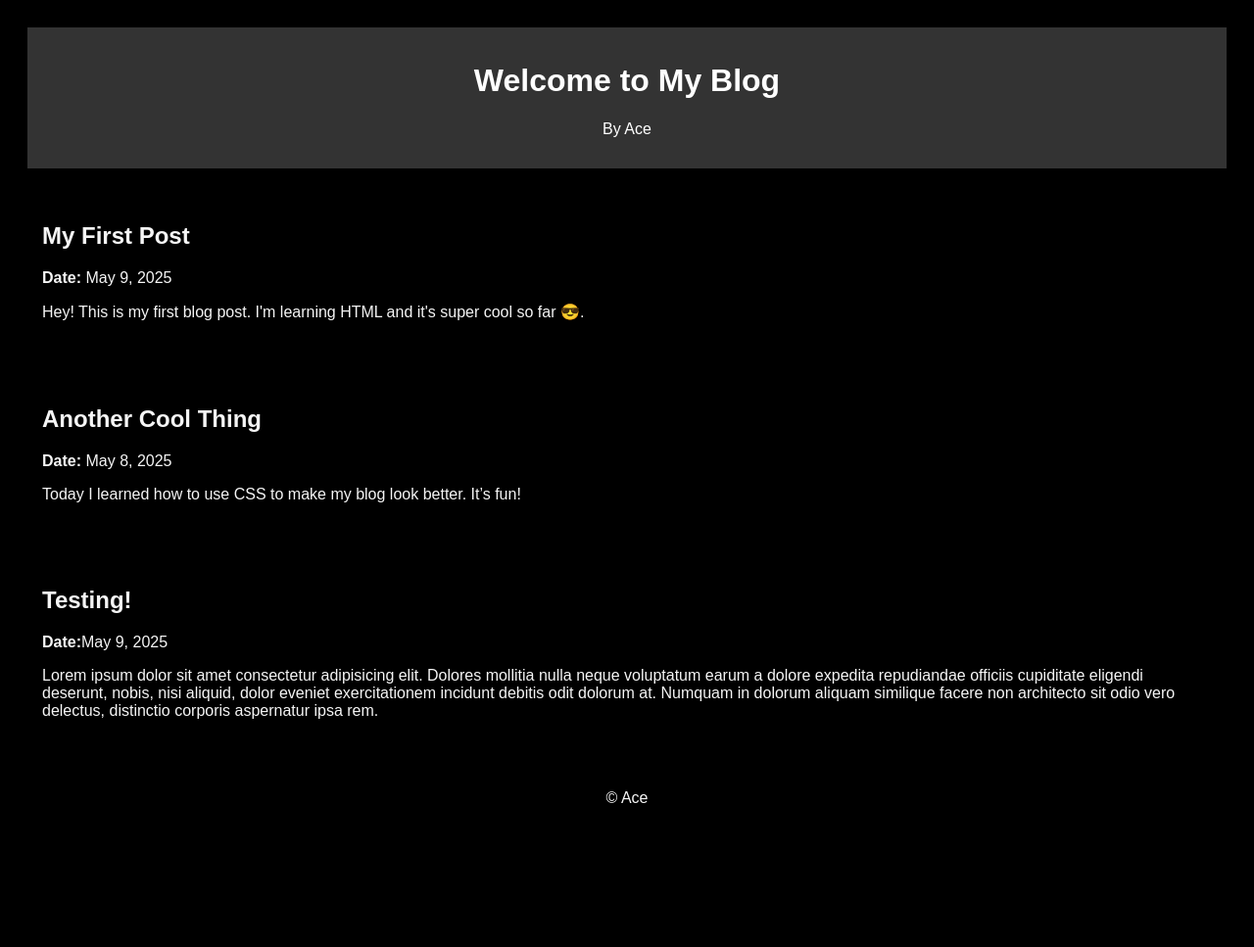
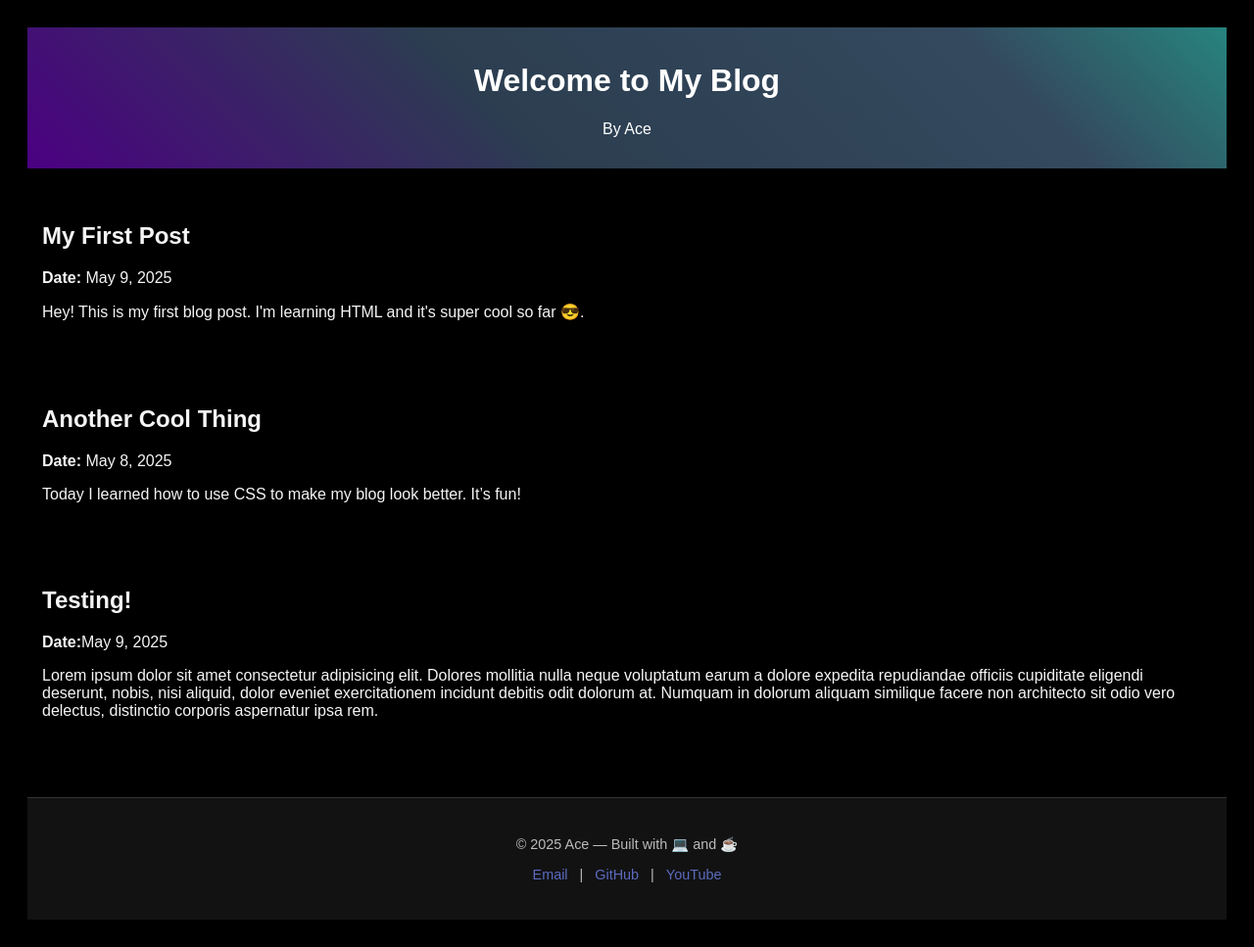
Before and after one commit to aceify-glitch/aceify-glitch.github.io, a plain HTML site: page blog.html in a window 1280 px wide. Shown: the whole page at 98% size. Before the commit the page ends 868 px from the top, so only its background shows below. Drawn offline with Linux system fonts and the light colour scheme.

Commit message:
Update blog.html

```diff
--- a/blog.html
+++ b/blog.html
@@ -30,13 +30,54 @@
       margin-top: 40px;
       color: whitesmoke;
     }
+    .rgb-header{
+  animation: rgb-glow 5s linear infinite;
+  background-size:300%,300%;
+  background-image:linear-gradient(
+    45deg,
+    #4b0082,  /* indigo */
+    #2c3e50,  /* dark blue-gray */
+    #34495e,  /* dark slate */
+    #1abc9c,  /* dark aqua */
+    #16a085,  /* teal */
+    #9b59b6,  /* muted purple */
+    #8e44ad,  /* deep violet */
+    #4b0082   /* back to indigo **/
+  );
+  color:white;
+}
+@keyframes rgb-glow{
+  0% { background-position: 0% 50%; }
+  50% { background-position: 100% 50%; }
+  100% { background-position: 0% 50%; }
+}
+footer {
+  margin-top: 3rem;
+  padding: 1.5rem;
+  text-align: center;
+  background-color: #121212;
+  border-top: 1px solid #333;
+  color: #bbb;
+  font-size: 0.9rem;
+}
+
+footer a {
+  color: #5c6bc0;
+  margin: 0 0.5rem;
+  text-decoration: none;
+}
+
+footer a:hover {
+  color: #ff4081;
+}
+
   </style>
 </head>
 
 <body>
 
   <!-- Blog Header -->
-  <header>
+  <header class="rgb-header">
     <h1>Welcome to My Blog</h1>
     <p>By Ace</p>
   </header>
@@ -65,7 +106,13 @@
 
   <!-- Footer -->
   <footer>
-    <p>&copy; Ace</p>
+      <p>© 2025 Ace — Built with 💻 and ☕</p>
+  <p>
+    <a href="mailto:mrunalrout@gmail.com">Email</a> |
+    <a href="https://github.com/aceify-glitch" target="_blank">GitHub</a> |
+    <a href="https://youtube.com/@swenify" target="_blank">YouTube</a>
+  </p>
+</footer>
   </footer>
 
 </body>
```
